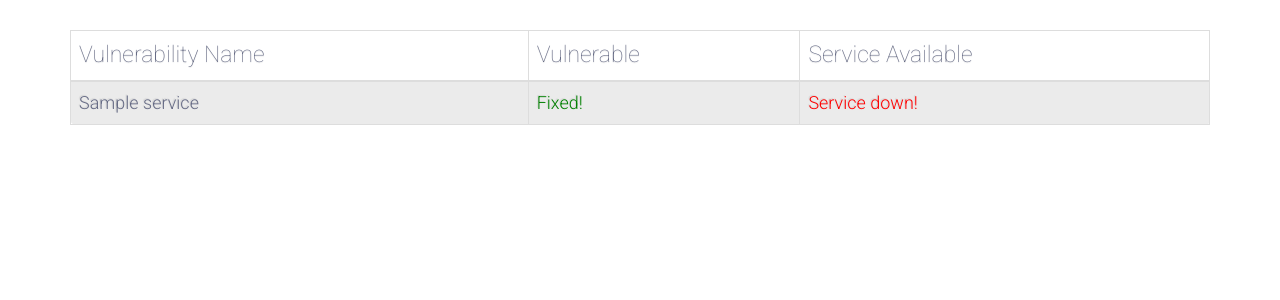
After one commit to notbaab/ctfscoreboard, a Flask app: template templates/detailed_scoreboard.html in a window 1280 px wide. The commit adds this page. Shown: the top 300 px of the page. Run offline with Flask 2, Linux system fonts and the light colour scheme; the template is opened without the code that fills it: most values are stand-ins (such as "Sample title", 1, 10 or a date in 2020); some libraries are stand-ins or nearby versions.

Commit message:
Per vulnerability scoreboard

```diff
--- a/DbOperations.py
+++ b/DbOperations.py
@@ -39,8 +39,6 @@ def register_user(conn, username, ip):
 def get_or_create_vulnerable_service(conn, user, service_name):
     service_query = "SELECT * FROM vulnerable_services WHERE user_id = (?) AND service = (?)"
     service = query_db(conn, service_query, args=(user["id"], service_name), one=True)
-    print("service")
-    print(service)
 
     if not service:
         insert_query = "INSERT INTO vulnerable_services (user_id, service) VALUES (?,?)"
@@ -60,10 +58,10 @@ def update_vulnerable_services(conn, ip, service_name, vulnerable, is_up):
     update_query = "UPDATE vulnerable_services set vulnerable = (?)"
     args = [vulnerable]
     if is_up:
-        update_query += ", uptime = (?)" + str()
+        update_query += ", uptime = (?), available = 1" + str()
         args.append(service["uptime"] + 1)
     else:
-        update_query += ", downtime = (?)"
+        update_query += ", downtime = (?), available = 0"
         args.append(service["downtime"] + 1)
 
     update_query += " WHERE user_id = (?) AND service = (?)"
--- a/attacker.py
+++ b/attacker.py
@@ -149,7 +149,7 @@ class AttackCoordinator(object):
 
 if __name__ == '__main__':
     parser = ArgumentParser(description='Perform attack')
-    parser.add_argument('--db-file', default="test.db",
+    parser.add_argument('--db-file', default="data.db",
                         help='The database to look for the users')
 
     parser.add_argument('--single-ip', help='Perform attack on a single ip')
--- a/schema.sql
+++ b/schema.sql
@@ -13,6 +13,7 @@ create table vulnerable_services (
   uptime integer DEFAULT 0,
   downtime integer DEFAULT 0,
   vulnerable boolean DEFAULT true,
+  available boolean DEFAULT true,
   PRIMARY KEY (user_id, service),
   FOREIGN KEY(user_id) REFERENCES users(id)
 );
--- a/server.py
+++ b/server.py
@@ -9,6 +9,7 @@ import multiprocessing
 import sqlite3
 import json
 import sys
+import os.path
 
 DATABASE = "data.db"
 
@@ -55,6 +56,36 @@ def register():
         return redirect(url_for('score'))
 
 
+@app.route('/detailedscoreboard', methods=['GET'])
+def details():
+    # redirect to register if already registered
+    user = user_for_ip(g.db, request.remote_addr)
+    if not user:
+        return redirect(url_for('score'))
+
+    services = get_all_services(g.db, user)
+    return render_template('detailed_scoreboard.html', services=services)
+
+
+@app.route('/details/<vulnerability>')
+def get_vulnerability_details(vulnerability):
+    startdir = os.path.abspath(os.curdir)
+    vulnerability_details_file = os.path.join(startdir, "vulnerability_details", vulnerability + ".txt")
+
+    requested_path = os.path.relpath(vulnerability_details_file, startdir)
+    requested_path = os.path.abspath(requested_path)
+
+    if os.path.commonprefix([requested_path, startdir]) != startdir or not os.path.isfile(vulnerability_details_file):
+        return redirect(url_for('score'))
+
+    with open(vulnerability_details_file, 'r') as details_file:
+        name = details_file.readline()
+        _ = details_file.readline()
+        summary = details_file.read()
+
+    return render_template('vulnerability_details.html', name=name, details=summary)
+
+
 if __name__ == "__main__":
     parser = ArgumentParser(description='Start the attack server')
     parser.add_argument('--attack-interval', default=attack_interval,
--- /dev/null
+++ b/templates/detailed_scoreboard.html
@@ -0,0 +1,49 @@
+{% extends "base.html" %}
+{% block title %}Score{% endblock %}
+{% block head %}
+    {{ super() }}
+    <link rel="stylesheet" href="{{ url_for('static', filename='pretty_table.css') }}">
+    <style type="text/css">
+    .bad {
+        color: red;
+    }
+    .good {
+        color: green;
+    }
+    </style>
+{% endblock %}
+{% block content %}
+    <table class="table table-striped table-bordered table-hover ">
+        <thead>
+            <th data-toggle="tooltip" title="Name of Vulnerabiltiy">Vulnerability Name</th>
+            <th>Vulnerable</th>
+            <th>Service Available</th>
+        </thead>
+        {% for service in services %}
+            <tr onclick="show_vulnerability_details('{{service["service"]}}');" >
+                <td>{{service["service"]}}</td>
+        <!-- Col 2 -->
+        {% if service["vulnerable"] %}
+                <td class="bad">Vulnderable!</td>
+        {% else %}
+                <td class="good">Fixed!</td>
+        {% endif %}
+
+        <!-- Col 3 -->
+        {% if service["available"] %}
+                <td class="good">Service Up!</td>
+        {% else %}
+                <td class="bad">Service down!</td>
+        {% endif %}
+            </tr>
+
+        {% endfor %}
+    </table>
+    <script>
+        function show_vulnerability_details(service)
+        {
+            url = service.replace(/\s+/g, '');
+            window.document.location = "/details/" + url;
+        }
+    </script>
+{% endblock %}
--- a/templates/scoreboard.html
+++ b/templates/scoreboard.html
@@ -17,7 +17,7 @@
         </thead>
         {% for user in users %}
             {% if current_user == user %}
-                <tr class="current_user">
+                <tr onclick="window.document.location='/detailedscoreboard';" class="current_user">
             {% else %}
                 <tr>
             {% endif %}
@@ -29,6 +29,7 @@
     <div class="form-group">
         <div class="col-md-4">
             <a href="/register" class="btn btn-primary">Register</a>
+            <a href="/detailedscoreboard" class="btn btn-primary">View Detailed Scoreboard</a>
         </div>
     </div>
 {% endblock %}
```
Also changed, not shown: templates/vulnerability_details.html (added, +13 -0 lines), vulnerability_details/backdoor_1.txt (added, +13 -0 lines).
